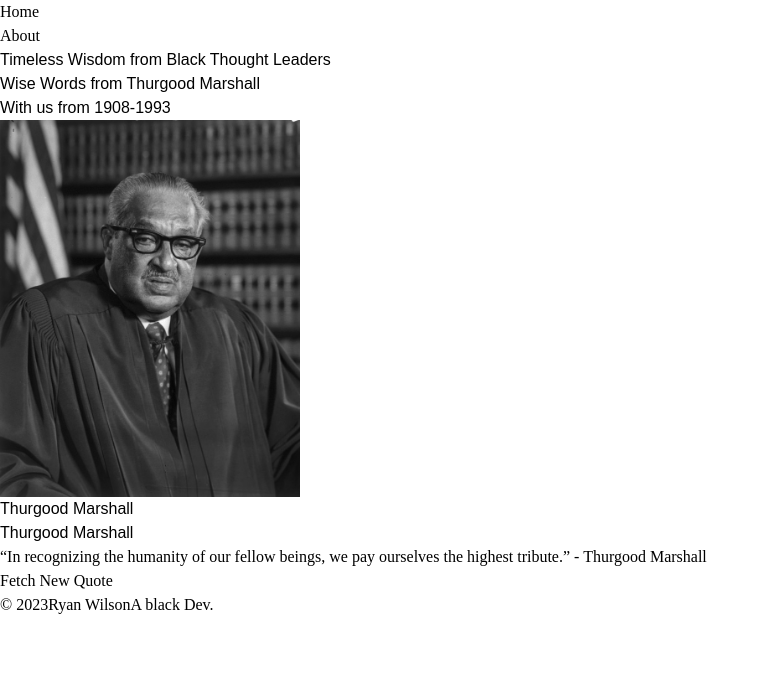
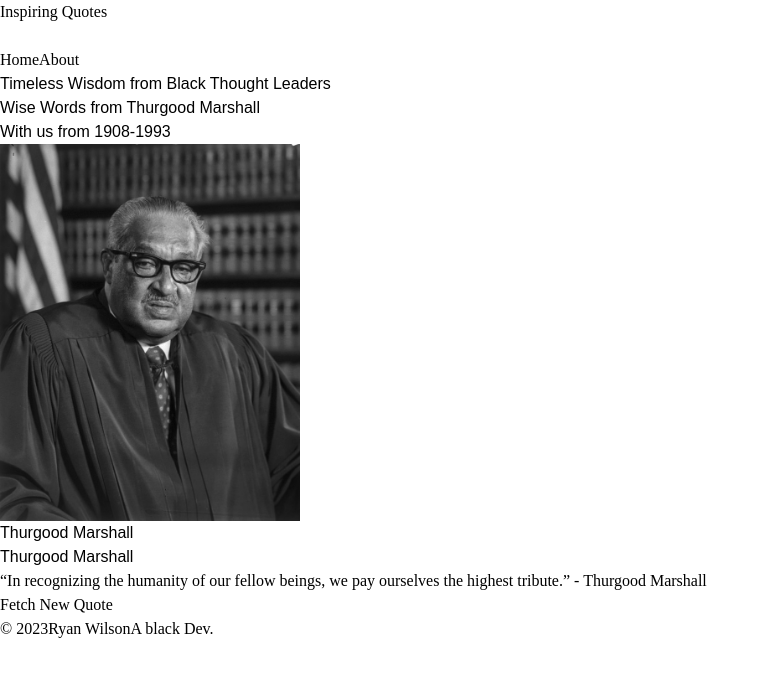
Before and after one commit to RW2023/next-quotes, a Next.js app: page / in a window 1280 px wide. Shown: the top 676 px of the page, without its empty margins (0-770 px from the left). Built offline with nearby package versions, Linux system fonts and the light colour scheme.

Commit message:
pull in a working nav from another project

```diff
--- a/src/components/Navbar.tsx
+++ b/src/components/Navbar.tsx
@@ -1,23 +1,84 @@
-import { FC } from 'react';
+// src/Components/UI/Navbar.tsx
+
+'use client';
+
+import { useState } from 'react';
 import Link from 'next/link';
 
-interface Props {}
+const Navbar = () => {
+  const [isOpen, setIsOpen] = useState(false);
 
-const Navbar: FC<Props> = (props): JSX.Element => {
   return (
-        <nav className='nav mb-2 flex flex-row justify-between text-3xl text-button ease-in-out ' data-them='black'>
-            <ul className="flex flex-row justify-center w-full">
-                <li className="mx-4 btn-ghost rounded">
-                    <Link href={'/'}>
+    <nav className="sticky-top-0 z-50 flex items-center justify-between flex-wrap bg-base-500 p-6 font-sans navbar mt-3">
+      <div className="flex items-center flex-shrink-0 font-bold  text-2xl mr-6">
+        <Link href="/">
+          <span className="font-semibold text-xl tracking-tight cursor-pointer">
+Inspiring Quotes          </span>
+        </Link>
+      </div>
+      <div className="block lg:hidden">
+        <button type='button'
+          onClick={() => setIsOpen(!isOpen)}
+          className="text-xl inline-flex items-center justify-center p-2 rounded-md hover:text-buttonText hover:bg-button focus:outline-none focus:ring-2 focus:ring-inset focus:ring-base-500"
+        >
+          {isOpen ? (
+            // Close icon when the menu is open
+            <svg
+              xmlns="http://www.w3.org/2000/svg"
+              className="h-6 w-6"
+              fill="none"
+              viewBox="0 0 24 24"
+              stroke="currentColor"
+              strokeWidth="2"
+            >
+              <path
+                strokeLinecap="round"
+                strokeLinejoin="round"
+                d="M6 18L18 6M6 6l12 12"
+              />
+            </svg>
+          ) : (
+            // Hamburger icon when the menu is closed
+            <svg
+              xmlns="http://www.w3.org/2000/svg"
+              className="h-6 w-6"
+              fill="none"
+              viewBox="0 0 24 24"
+              stroke="currentColor"
+              strokeWidth="2"
+            >
+              <path
+                strokeLinecap="round"
+                strokeLinejoin="round"
+                d="M4 6h16M4 12h16m-7 6h7"
+              />
+            </svg>
+          )}
+        </button>
+      </div>
+      <div
+        className={`${
+          isOpen ? 'block' : 'hidden'
+        } w-full lg:flex lg:items-center lg:w-auto lg:justify-end`}
+      >
+        <div className="text-sm lg:flex-grow">
+          <Link href="/">
+            <span className="block mt-4 lg:inline-block lg:mt-0 text-strokeLight text-xl hover:text-strokeDark  mr-4 cursor-pointer">
               Home
+            </span>
           </Link>
-                </li>
-                <li className="mx-4 btn-ghost rounded">
-                    <Link href={'/about'}>
+          <Link href="/about">
+            <span className="block mt-4 lg:inline-block lg:mt-0 text-strokeLight text-xl hover:text-buttonText mr-4 cursor-pointer">
               About
+            </span>
           </Link>
-                </li>
-            </ul>
+          {/* <Link href="/contact">
+            <span className="block mt-4 lg:inline-block lg:mt-0 text-strokeLight text-xl hover:text-buttonText cursor-pointer">
+              Contact
+            </span>
+          </Link> */}
+        </div>
+      </div>
     </nav>
   );
 };
```
Lines whose indentation alone changed are shown as unchanged.
